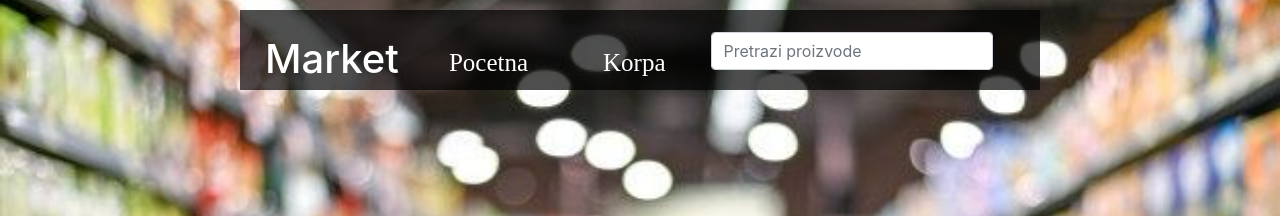
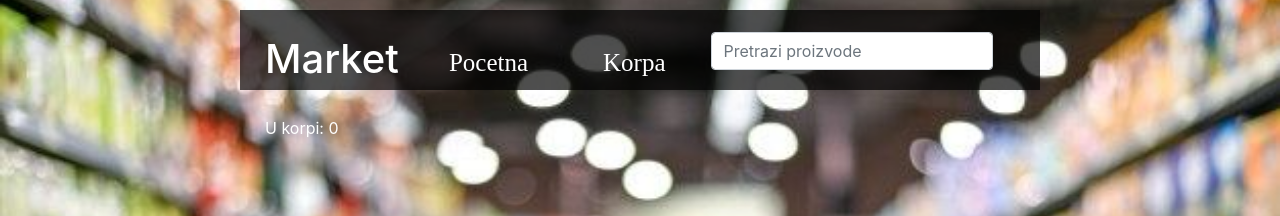
Before and after one commit to TijanaSSS/React_market, a React (Create React App) app: page / in a window 1280 px wide. Shown: the top 216 px of the page. Built offline with nearby package versions, Linux system fonts and the light colour scheme.

Commit message:
navbar stilizovan final

```diff
--- a/src/App.js
+++ b/src/App.js
@@ -5,18 +5,23 @@ import Pocetna from "./pages/Pocetna";
 import Korpa from "./pages/Korpa";
 import NotFound from "./pages/NotFound";
 import NavMeni from "./components/NavMeni";
+import {useState} from "react";
 
 
-function pretraga(){
-
-}
 
 function App() {
+
+  const [brojProizvodaKorpa, setBrojProizvodaKorpa] = useState(0);
+
+  function pretraga() {
+
+  }
+
   return (
     <div className="App">
 
       <BrowserRouter>
-        <NavMeni pretraga={pretraga} />
+        <NavMeni pretraga={pretraga} brojProizvoda={brojProizvodaKorpa} />
         <Routes>
 
           <Route path='/' element={<Pocetna />}/>
--- a/src/components/NavMeni.jsx
+++ b/src/components/NavMeni.jsx
@@ -2,16 +2,18 @@ import React from 'react';
 import {Link} from "react-router-dom";
 import NavKartica from "./NavKartica";
 
-function NavMeni({pretraga}){
+function NavMeni({pretraga,brojProizvoda}){
     return(
         <ul className="nav">
             <h1>Market</h1>
             <NavKartica path='/' text='Pocetna'/>
             <NavKartica path='/korpa' text='Korpa'/>
-
             <form>
                 <input className="form-control me-2" type="search" onInput={pretraga} placeholder="Pretrazi proizvode" />
             </form>
+            <li className='korpa-li'>
+               U korpi: {brojProizvoda}
+            </li>
         </ul>
     )
 }
--- a/src/css/NavMenu.css
+++ b/src/css/NavMenu.css
@@ -56,3 +56,7 @@ li a:hover{
 form{
     margin-left: 20px;
 }
+
+.korpa-li{
+    color: white;
+}
```
